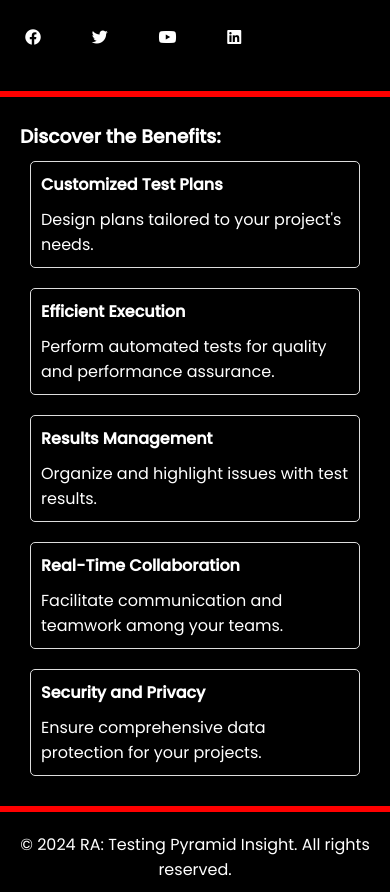
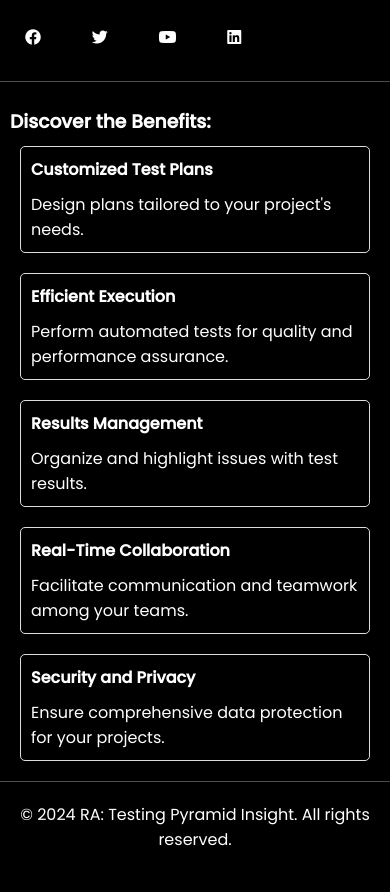
Before and after one commit to Blaxter-inc/RA_Landing_Page, a plain HTML site: page index.html in a window 390 px wide. Shown: the part 721-1613 px from the top of the page. After the commit the page ends 1583 px from the top, so only its background shows below. Drawn offline with Linux system fonts and the light colour scheme.

Commit message:
ajust the responsive

```diff
--- a/css/style.css
+++ b/css/style.css
@@ -43,8 +43,8 @@ header {
 }
 
 .logo img {
-  width: 100%;
-  max-width: 100px;
+  width: 80%;
+  max-width: 80px;
   display: block;
   object-fit: cover;
 }
@@ -193,11 +193,11 @@ input[type="text"]:focus::placeholder {
 }
 
 .red-divider {
-  border-top: 6px solid red;
-  margin-top: 20px;
+  border-top: 0.5px solid red;
+  margin-top: 10px;
   margin-bottom: 10px;
-  padding-left: 20px;
-  padding-right: 20px;
+  padding-left: 10px;
+  padding-right: 10px;
   width: 100%;
 }
 
```
